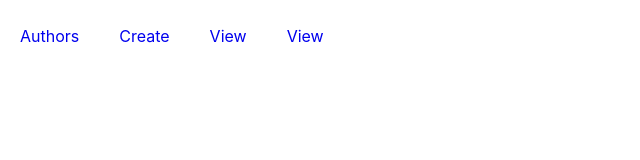
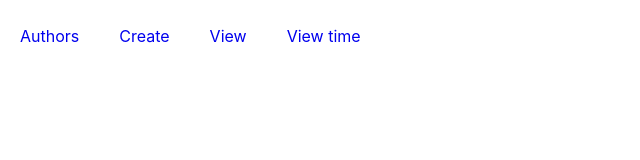
Before and after one commit to rajan-gith/library-demo, a React (Create React App) app: page /view_time in a window 1280 px wide. Shown: the top 160 px of the page, without its empty margins (0-640 px from the left). Built offline with nearby package versions, Linux system fonts and the light colour scheme.

Commit message:
view time js setting changed

```diff
--- a/src/components/Menu.js
+++ b/src/components/Menu.js
@@ -3,7 +3,9 @@ import {BrowserRouter, Route, Switch} from 'react-router-dom';
 import Authors from './author/Index.js';
 import NewAuthor from './author/new';
 import View from './author/view';
+import ViewTime from './author/view_time';
 import {Link} from 'react-router-dom'
+
 
 class Menu extends Component{
 	render() {
@@ -27,8 +29,8 @@ class Menu extends Component{
 								</Link>
 							</li>
 							<li>
-								<Link to="/view">
-									View
+								<Link to="/view_time">
+									View time
 								</Link>
 							</li>
 						</ul>
@@ -38,6 +40,7 @@ class Menu extends Component{
 							<Route  exact path="/"  component = {Authors} />
 							<Route  exact path="/new"  component = {NewAuthor} />
 							<Route  exact path="/view"  component = {View} />
+							<Route  exact path="/view_time"  component = {ViewTime} />
 						</Switch>
 					</div>
 				</BrowserRouter>
```
